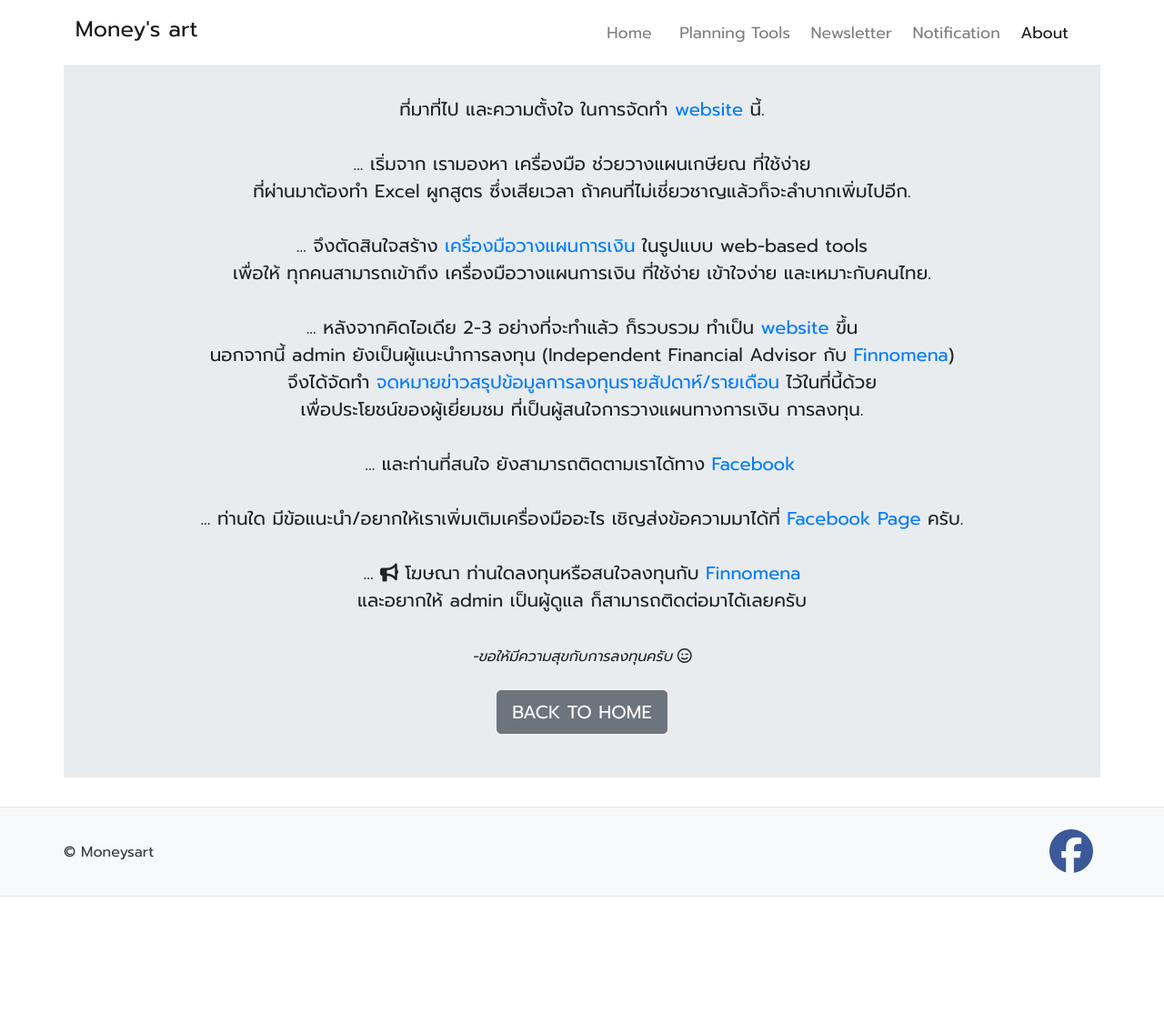
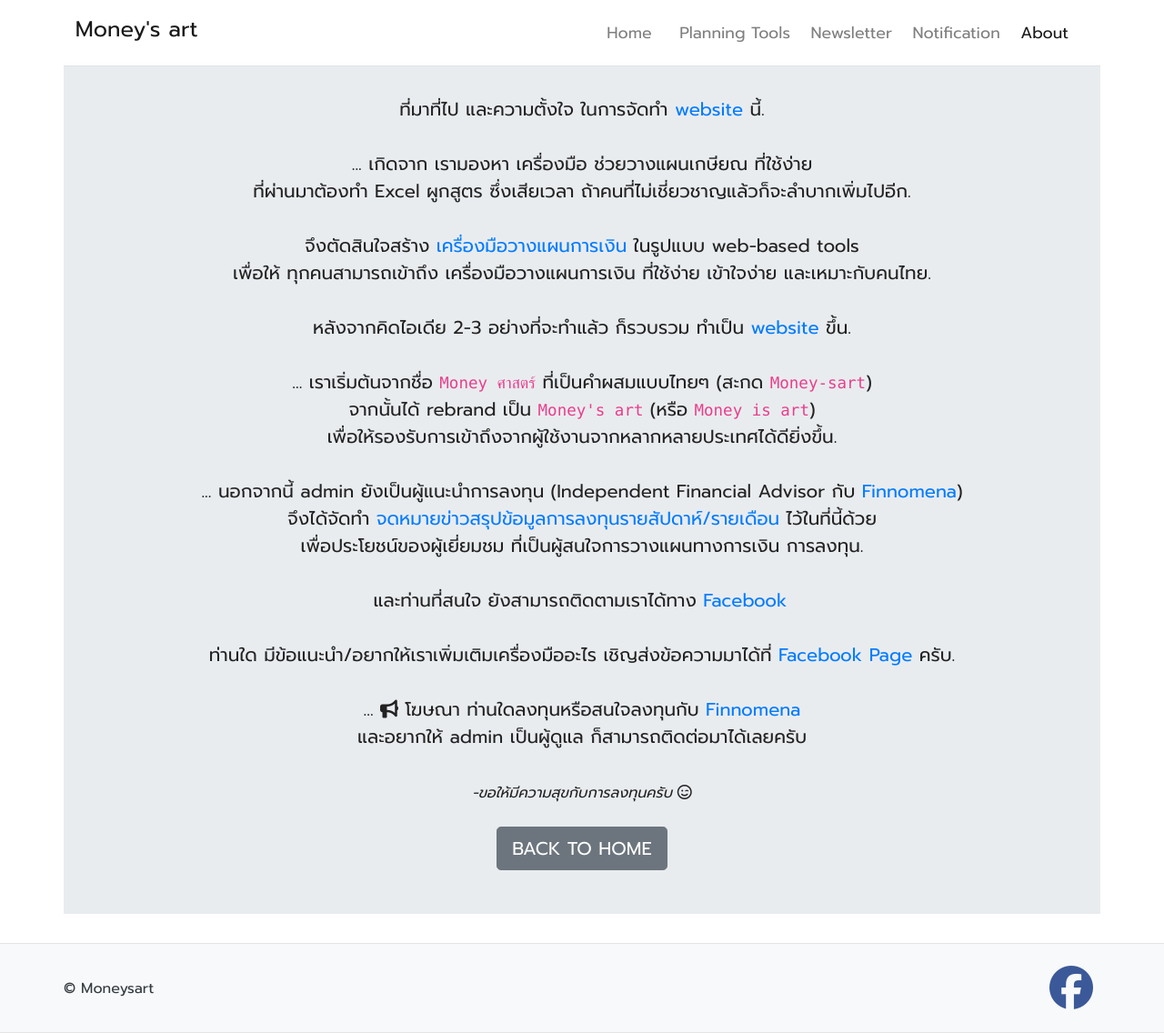
Before and after one commit to moneysart/moneysart.github.io, a Jekyll site: the page built from about/index.html, in a window 1280 px wide. Shown: the whole page at 91% size. Built offline with Jekyll 4.4.1, drawn with Linux system fonts in a browser that asks for light colours; nearby versions of some CDN libraries; before the commit the page ends 986 px from its top, so only the background shows below that.

Commit message:
share rebranding rational

```diff
--- a/about/index.html
+++ b/about/index.html
@@ -17,26 +17,33 @@ canonical_url: /about/
                 <br>
                 <br>
                 <!-- Under construction ... -->
-                ... เริ่มจาก เรามองหา เครื่องมือ ช่วยวางแผนเกษียณ ที่ใช้ง่าย <br>
+                ... เกิดจาก เรามองหา เครื่องมือ ช่วยวางแผนเกษียณ ที่ใช้ง่าย <br>
                 ที่ผ่านมาต้องทำ Excel ผูกสูตร ซึ่งเสียเวลา ถ้าคนที่ไม่เชี่ยวชาญแล้วก็จะลำบากเพิ่มไปอีก.
                 <br>
                 <br>
-                ... จึงตัดสินใจสร้าง <a href="{{ site.baseurl }}/tools/">เครื่องมือวางแผนการเงิน</a> ในรูปแบบ web-based tools<br>
+                จึงตัดสินใจสร้าง <a href="{{ site.baseurl }}/tools/">เครื่องมือวางแผนการเงิน</a> ในรูปแบบ web-based tools<br>
                 เพื่อให้ ทุกคนสามารถเข้าถึง เครื่องมือวางแผนการเงิน ที่ใช้ง่าย เข้าใจง่าย และเหมาะกับคนไทย.
                 <br>
                 <br>
-                ... หลังจากคิดไอเดีย 2-3 อย่างที่จะทำแล้ว ก็รวบรวม ทำเป็น <a href="{{ site.baseurl }}/">website</a> ขึ้น <br>
-                นอกจากนี้ admin ยังเป็นผู้แนะนำการลงทุน (Independent Financial Advisor กับ <a href="https://www.finnomena.com/">Finnomena</a>)<br>
+                หลังจากคิดไอเดีย 2-3 อย่างที่จะทำแล้ว ก็รวบรวม ทำเป็น <a href="{{ site.baseurl }}/">website</a> ขึ้น.
+                <br>
+                <br>
+                ... เราเริ่มต้นจากชื่อ <code>Money ศาสตร์</code> ที่เป็นคำผสมแบบไทยๆ (สะกด <code>Money-sart</code>)<br>
+                จากนั้นได้ rebrand เป็น <code>Money's art</code> (หรือ <code>Money is art</code>) <br>
+                เพื่อให้รองรับการเข้าถึงจากผู้ใช้งานจากหลากหลายประเทศได้ดียิ่งขึ้น.
+                <br>
+                <br>
+                ... นอกจากนี้ admin ยังเป็นผู้แนะนำการลงทุน (Independent Financial Advisor กับ <a href="https://www.finnomena.com/">Finnomena</a>)<br>
                 จึงได้จัดทำ <a href="{{ site.baseurl }}/newsletter/">จดหมายข่าวสรุปข้อมูลการลงทุนรายสัปดาห์/รายเดือน</a> ไว้ในที่นี้ด้วย <br>
                 เพื่อประโยชน์ของผู้เยี่ยมชม ที่เป็นผู้สนใจการวางแผนทางการเงิน การลงทุน.
                 <br>
                 <br>
-                ... และท่านที่สนใจ ยังสามารถติดตามเราได้ทาง <a href="{{ site.social.facebook }}">Facebook</a>
+                และท่านที่สนใจ ยังสามารถติดตามเราได้ทาง <a href="{{ site.social.facebook }}">Facebook</a>
                 <span class="fb-like ml-1" data-href="{{ site.social.facebook }}" data-width=""
                     data-layout="button" data-action="like" data-size="large" data-share="false"></span>
                 <br>
                 <br>
-                ... ท่านใด มีข้อแนะนำ/อยากให้เราเพิ่มเติมเครื่องมืออะไร เชิญส่งข้อความมาได้ที่ <a href="{{ site.social.facebook }}">Facebook Page</a> ครับ.
+                ท่านใด มีข้อแนะนำ/อยากให้เราเพิ่มเติมเครื่องมืออะไร เชิญส่งข้อความมาได้ที่ <a href="{{ site.social.facebook }}">Facebook Page</a> ครับ.
                 <!-- <br>
                 หรือ ทาง Facebook Messenger <i class="fab fa-facebook-messenger"></i> ที่มุมขวาล่างครับ. -->
                 <br>
```
